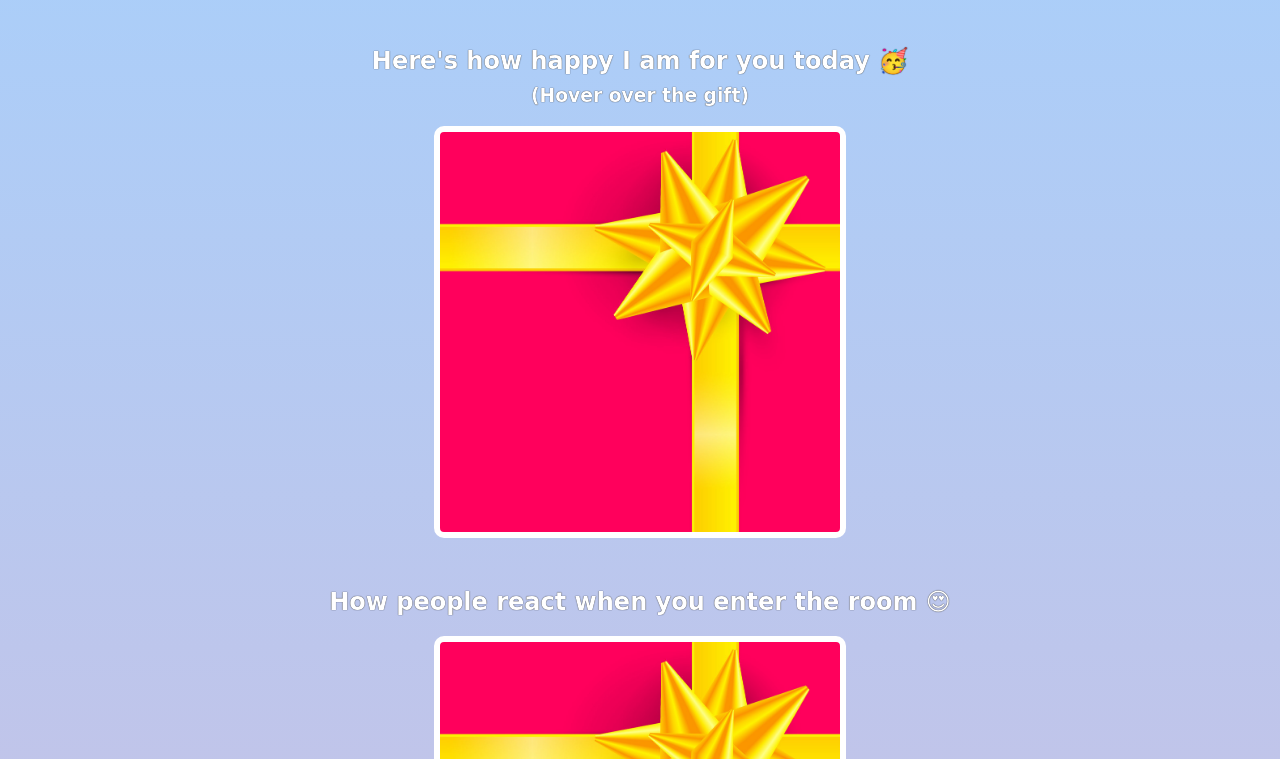
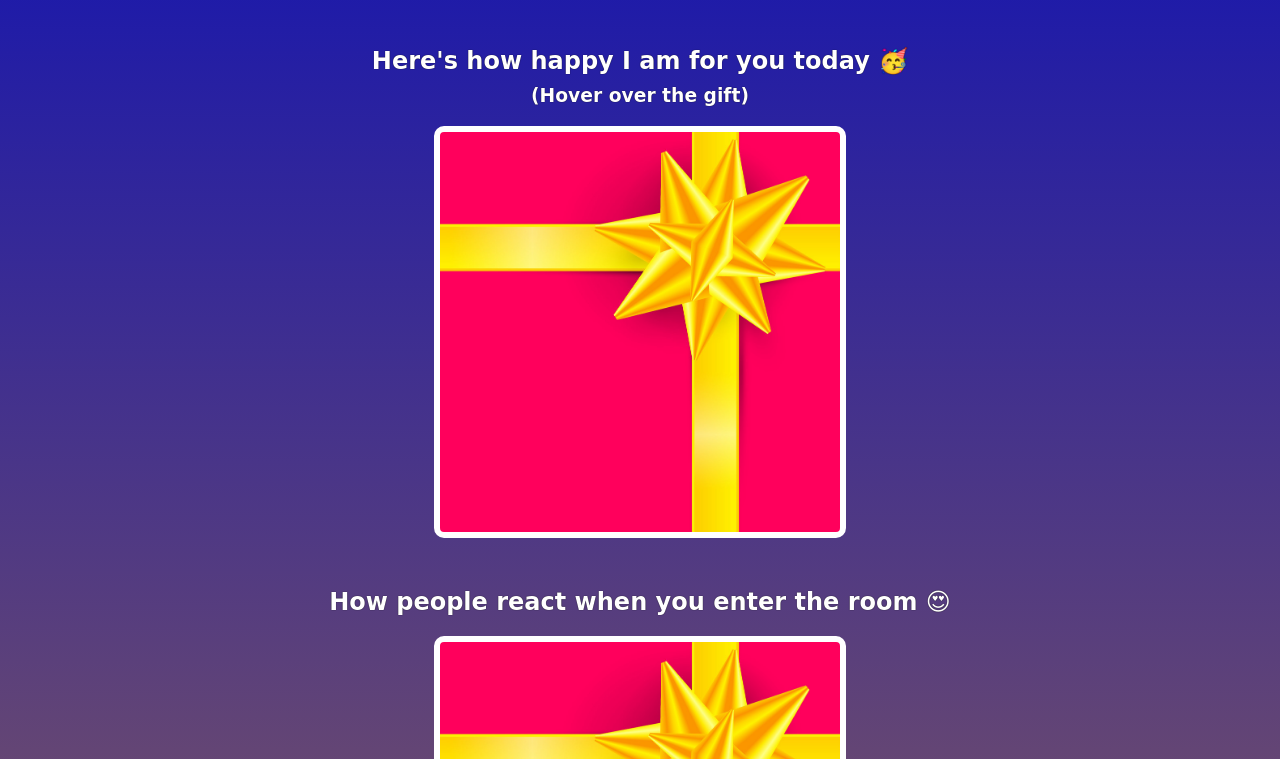
Before and after one commit to marlon2323/git-birthday-site, a website built with Vite: page index.html in a window 1280 px wide. Shown: the part 346-1105 px from the top of the page. Built offline with nearby package versions, Linux system fonts and the light colour scheme; a web font is replaced by a local one.

Commit message:
color change

```diff
--- a/styles.css
+++ b/styles.css
@@ -5,7 +5,7 @@ from blue at the top to pink at the bottom.
 */
 
 body {
-    background: linear-gradient(#A2D2FF,#EFB0C9);
+    background: linear-gradient(#0008BF,#FFA500);
     text-align: center;
     font-family: 'Happy Monkey', cursive;
     color: #ffffff;
```
